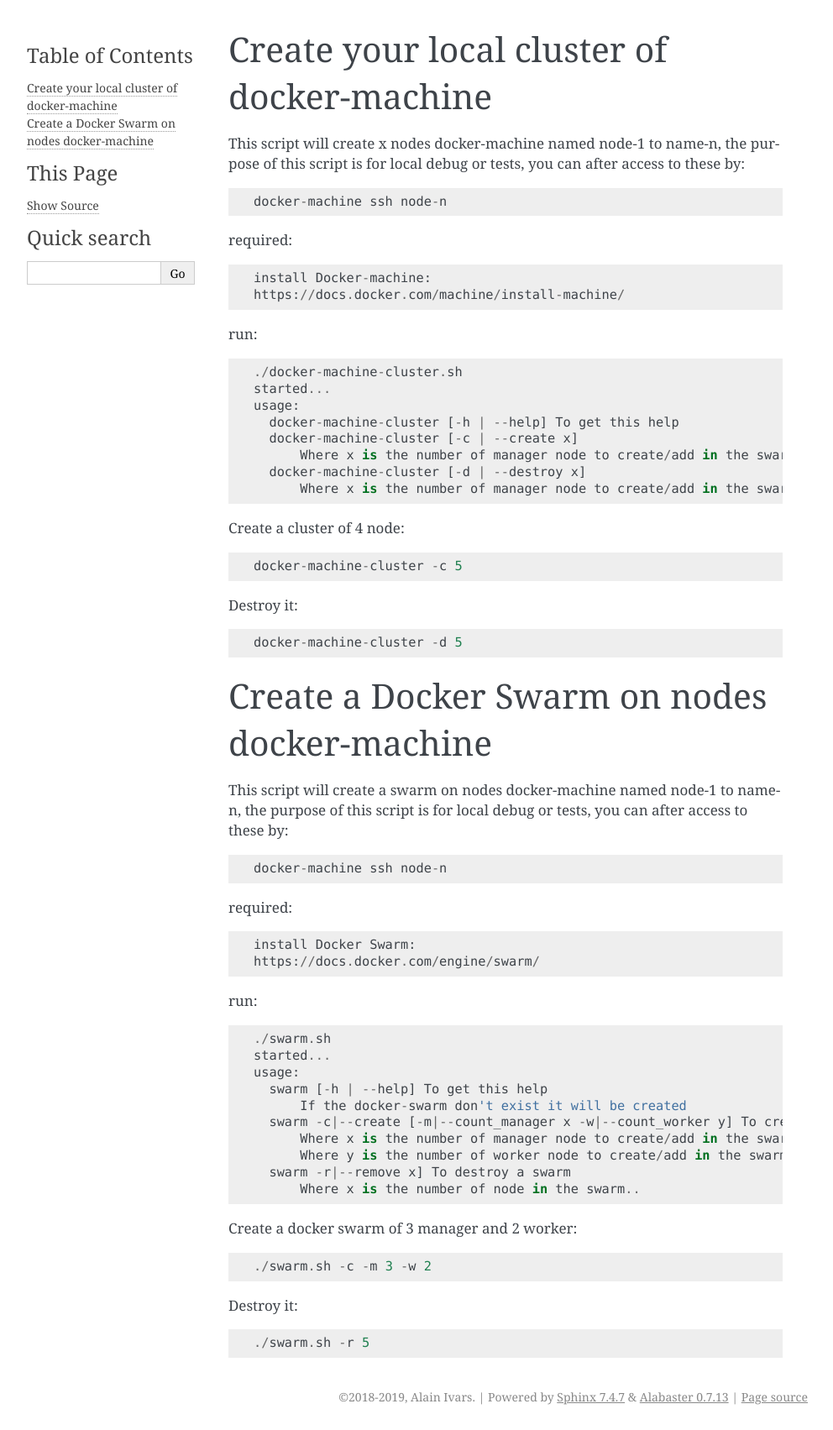
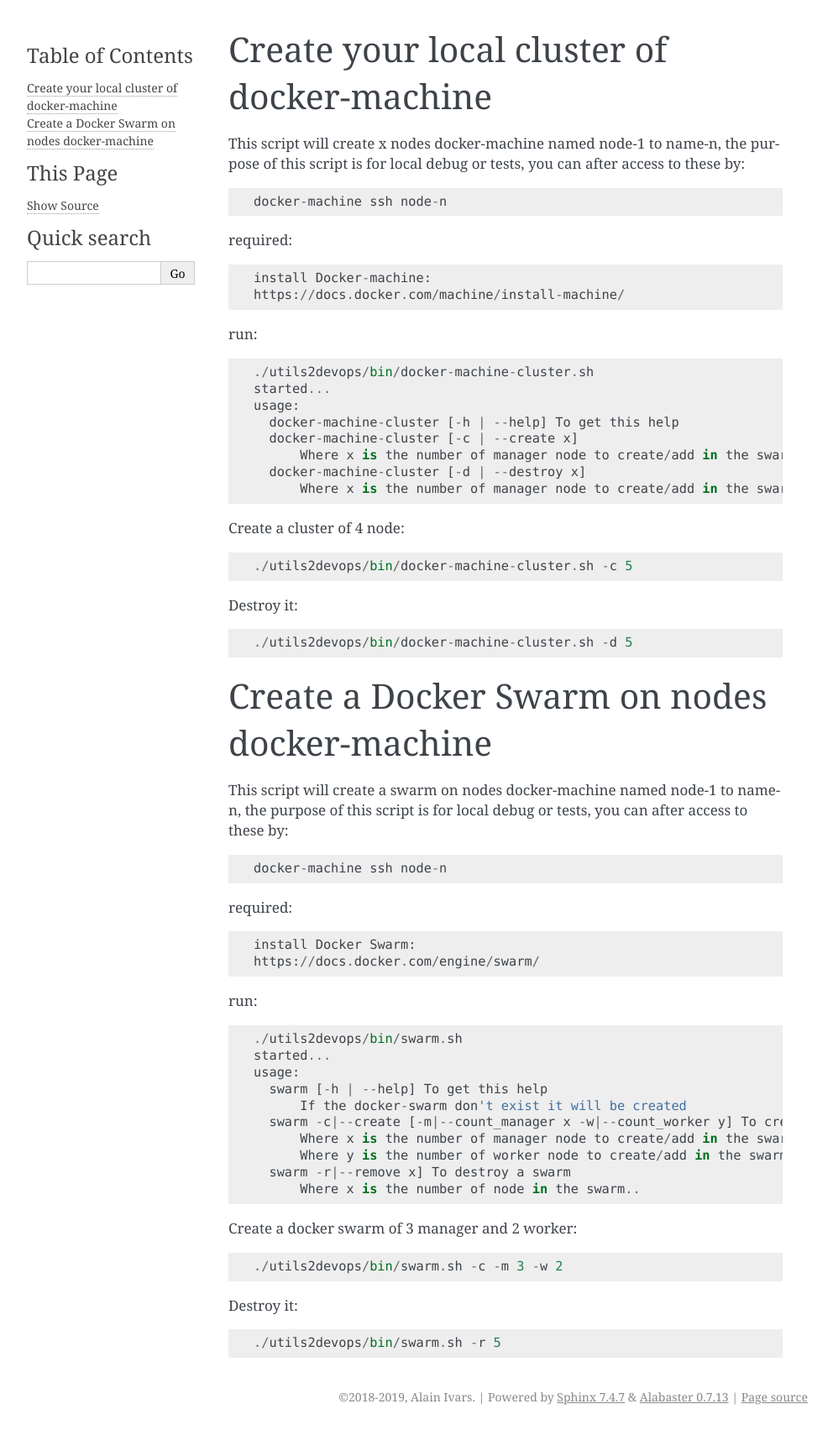
Before and after one commit to alainivars/utils2devops, a Sphinx documentation site: the page built from docs/bins.rst, in a window 1280 px wide. Shown: the whole page at 84% size, without its empty margins (148-1140 px from the left). Built offline with Sphinx 7.4.7, drawn with Linux system fonts in a browser that asks for light colours; pages that are not in the unit, such as notebooks, are missing from menus; the version number is read from the project's files by our own code.

Commit message:
Update bins documentation.

```diff
--- a/docs/bins.rst
+++ b/docs/bins.rst
@@ -19,7 +19,7 @@ required::
 
 run::
 
-    ./docker-machine-cluster.sh
+    ./utils2devops/bin/docker-machine-cluster.sh
     started...
     usage:
       docker-machine-cluster [-h | --help] To get this help
@@ -30,11 +30,11 @@ run::
 
 Create a cluster of 4 node::
 
-    docker-machine-cluster -c 5
+    ./utils2devops/bin/docker-machine-cluster.sh -c 5
 
 Destroy it::
 
-    docker-machine-cluster -d 5
+    ./utils2devops/bin/docker-machine-cluster.sh -d 5
 
 
 .. _ref-create-sw:
@@ -55,7 +55,7 @@ required::
 
 run::
 
-    ./swarm.sh
+    ./utils2devops/bin/swarm.sh
     started...
     usage:
       swarm [-h | --help] To get this help
@@ -68,8 +68,8 @@ run::
 
 Create a docker swarm of 3 manager and 2 worker::
 
-    ./swarm.sh -c -m 3 -w 2
+    ./utils2devops/bin/swarm.sh -c -m 3 -w 2
 
 Destroy it::
 
-    ./swarm.sh -r 5
+    ./utils2devops/bin/swarm.sh -r 5
```
